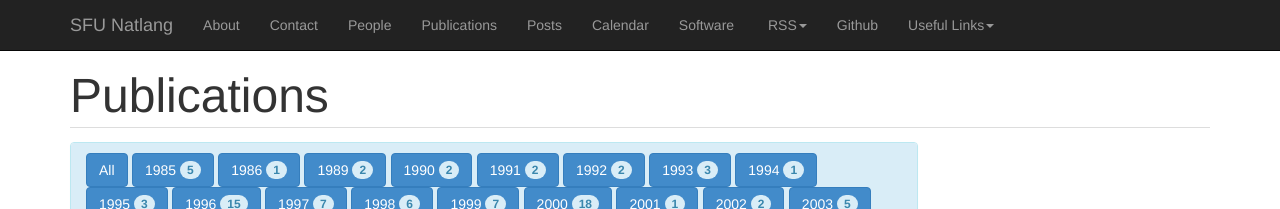
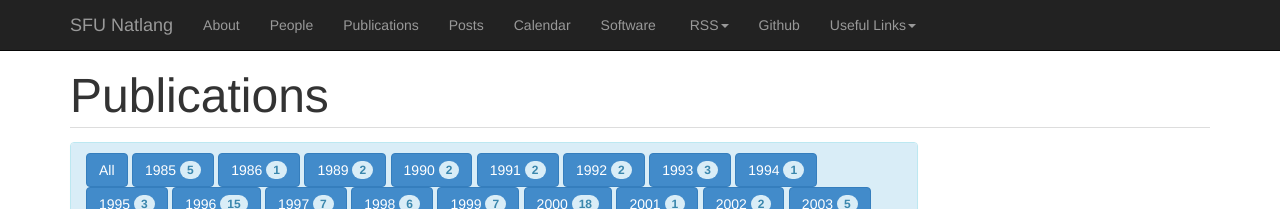
Before and after one commit to sfu-natlang/sfu-natlang.github.io, a Jekyll site: the page built from publications/index.html, in a window 1280 px wide. Shown: the top 209 px of the page. Built offline with Jekyll 4.4.1, drawn with Linux system fonts in a browser that asks for light colours; Markdown is read by kramdown in place of the engine named in the settings.

```diff
--- a/_layouts/publication.html
+++ b/_layouts/publication.html
@@ -39,7 +39,7 @@
         <div class="collapse navbar-collapse">
           <ul class="nav navbar-nav">
             <li><a href="{{ site.baseurl }}/about/index.html">About</a></li>
-            <li><a href="{{ site.baseurl }}/contact/index.html">Contact</a></li>
+            <!--<li><a href="{{ site.baseurl }}/contact/index.html">Contact</a></li>-->
             <li><a href="{{ site.baseurl }}/people/index.html">People</a></li>
             <li><a href="{{ site.baseurl }}/publications/index.html">Publications</a></li>
             <li><a href="{{ site.baseurl }}/posts/index.html">Posts</a></li>
```
